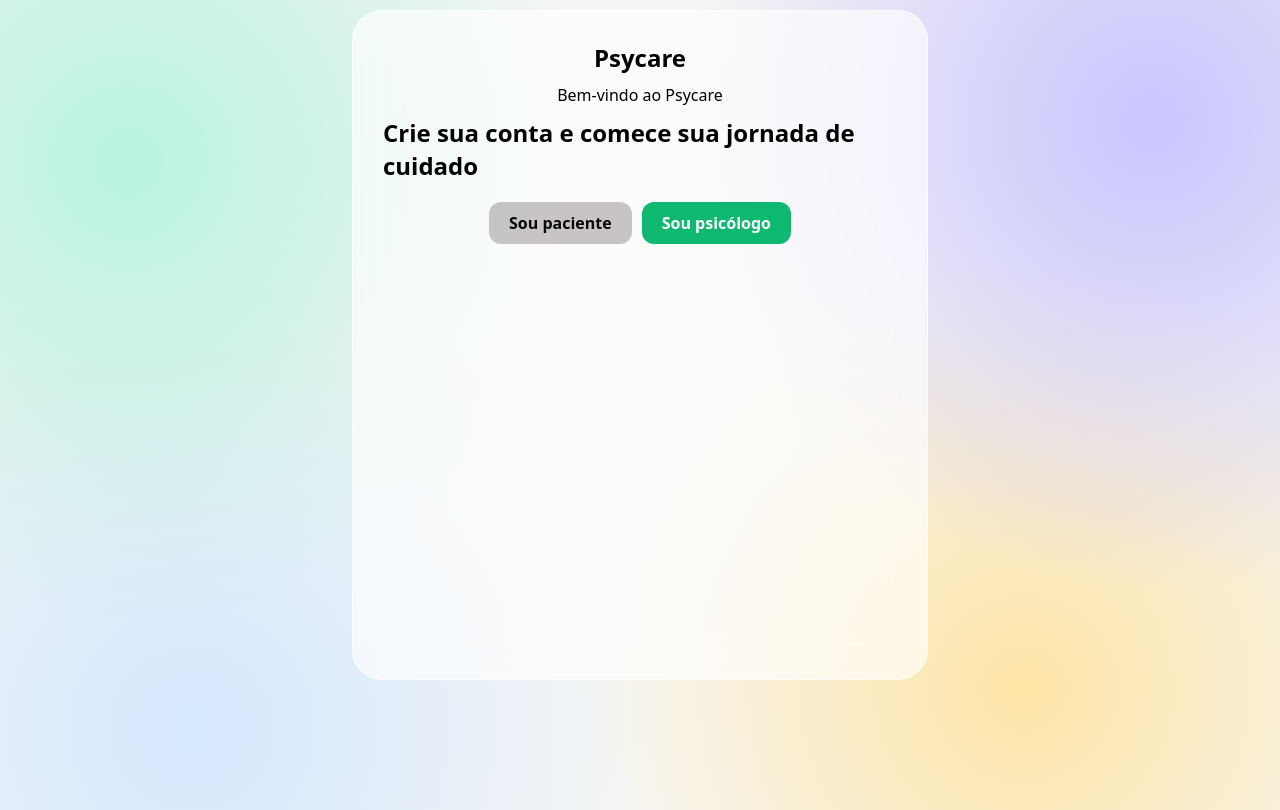
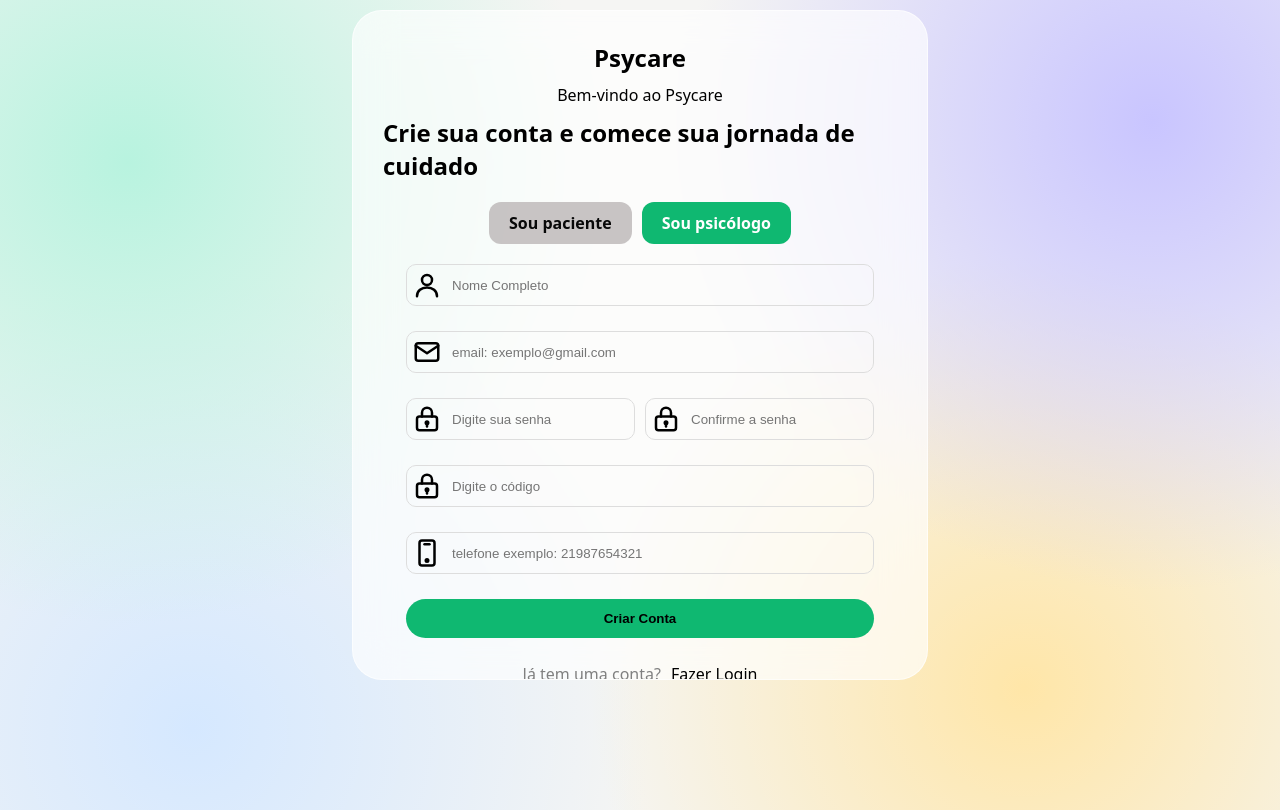
Before and after one commit to LuizKap/Psycare, a React (Vite) app in the folder web/: page /register/psychologist in a window 1280 px wide. Built offline with nearby package versions, Linux system fonts and the light colour scheme.

Commit message:
register psychologist finalizado

```diff
--- a/web/src/App/Routes/Auth/Register/Components/Patient/Patient.css
+++ /dev/null
@@ -1,93 +0,0 @@
-label img {
-    width: 30px;
-}
-
-label input {
-    width: 100%;
-    border: none;
-    outline: none;
-    background: none;
-}
-
-label {
-    display: flex;
-
-    align-items: center;
-    gap: 10px;
-
-    padding: 5px;
-
-    border: 1px solid #ddd;
-    border-radius: 10px;
-}
-
-.input-error {
-    border: 1px solid #e57373;
-}
-
-.input-error input::placeholder {
-    color: #e57373;
-}
-
-
-
-.pass-container {
-    display: flex;
-    gap: 10px;
-}
-
-button {
-    background: #0fb871;
-    border: none;
-    border-radius: 20px;
-    padding: 12px;
-    cursor: pointer;
-    font-weight: 600;
-}
-
-button:hover {
-    background: #0af090;
-}
-
-.log-in {
-    display: flex;
-    justify-content: center;
-    gap: 10px;
-}
-
-.log-in span {
-    color: gray;
-}
-
-.log-in a {
-    color: black;
-}
-
-.form-error {
-    color: red;
-    font-size: 1rem;
-    align-self: center;
-}
-
-form {
-    display: flex;
-    flex-direction: column;
-    gap: 25px;
-
-    z-index: 1;
-}
-
-.register-content {
-    position: relative;
-    display: flex;
-
-}
-
-.calmness-login {
-    position: absolute;
-    right: -230px;
-    bottom: 0;
-    z-index: 2;
-    width: 300px;
-
-}
--- a/web/src/App/Routes/Auth/Register/Components/Patient/Patient.tsx
+++ b/web/src/App/Routes/Auth/Register/Components/Patient/Patient.tsx
@@ -1,7 +1,6 @@
 import { useState } from "react"
 import { Link, useNavigate } from "react-router"
 import type { SubmitEvent } from "react"
-import './Patient.css'
 import type { ApiError, FormError } from "../types"
 
 
@@ -15,8 +14,8 @@ function RegisterPatient() {
 
     const [loading, setLoading] = useState<boolean>(false)
 
-    function hasError(field: string) {
-        return formErrors?.some(error => error.path.includes(field))
+    function getError(field: string) {
+        return formErrors?.find(error => error.path.includes(field))?.message
     }
 
 
@@ -38,7 +37,7 @@ function RegisterPatient() {
                     'Content-Type': 'application/json'
                 },
                 body: JSON.stringify({
-                    name: formData.get('username'),
+                    name: formData.get('name'),
                     email: formData.get('email'),
                     password: formData.get('password'),
                     confirmPassword: formData.get('confirmPassword'),
@@ -60,38 +59,46 @@ function RegisterPatient() {
     }
 
     return (
-
-        <div className="register-content">
+        <>
             <form onSubmit={handleSubmit}>
 
-                <label htmlFor="username" className={hasError("name") ? "input-error" : ""}>
+                {getError('name') && <span className="error-message">{getError('name')}</span>}
+
+                <label htmlFor="name" className={getError("name") ? "input-error" : ""}>
                     <img src="/profile/user.svg" alt="" />
-                    <input type="text" name="username" id="username" placeholder="Nome Completo" />
+                    <input type="text" name="name" id="name" placeholder="Nome Completo" />
                 </label>
 
-                <label htmlFor="email" className={hasError("email") ? "input-error" : ""}>
+                {getError('email') && <span className="error-message">{getError('email')}</span>}
+
+                <label htmlFor="email" className={getError("email") ? "input-error" : ""}>
                     <img src="/profile/email.svg" alt="" />
                     <input type="email" name="email" id="email" placeholder="email: exemplo@gmail.com" />
                 </label>
 
+                {getError('password') && <span className="error-message">{getError('password')}</span>}
+                {getError('confirmPassword') && <span className="error-message">{getError('confirmPassword')}</span>}
+
                 <div className="pass-container">
-                    <label htmlFor="password" className={hasError("password") ? "input-error" : ""}>
+                    <label htmlFor="password" className={getError("password") ? "input-error" : ""}>
                         <img src="/profile/password.svg" alt="" />
                         <input type="password" name="password" id="password" placeholder="Digite sua senha" />
                     </label>
 
-                    <label htmlFor="confirmPassword" className={hasError("password") ? "input-error" : ""}>
+                    <label htmlFor="confirmPassword" className={getError("confirmPassword") ? "input-error" : ""}>
                         <img src="/profile/password.svg" alt="" />
                         <input type="password" name="confirmPassword" id="confirmPassword" placeholder="Confirme a senha" />
                     </label>
                 </div>
 
-                <label htmlFor="phone" className={hasError("phone") ? "input-error" : ""}>
+                {getError('phone') && <span className="error-message">{getError('phone')}</span>}
+
+                <label htmlFor="phone" className={getError("phone") ? "input-error" : ""}>
                     <img src="/profile/phone.svg" alt="" />
                     <input type="tel" name="phone" id="phone" placeholder="telefone exemplo: 21987654321" />
                 </label>
 
-                {error && <p className="form-error">{error}</p>}
+                {error && <p className="form-error">Erro: {error}</p>}
 
                 <button type="submit" disabled={loading}>{loading ? "Criando conta..." : "Criar Conta"}</button>
 
@@ -101,9 +108,7 @@ function RegisterPatient() {
                 </div>
 
             </form>
-
-            <img src="/emotions/calmness-login.png" alt="" className="calmness-login" />
-        </div>
+        </>
     )
 
 }
--- a/web/src/App/Routes/Auth/Register/Components/Psychologist/Psychologist.tsx
+++ b/web/src/App/Routes/Auth/Register/Components/Psychologist/Psychologist.tsx
@@ -1,15 +1,119 @@
+import { useState, type SubmitEvent } from "react"
+import { Link, useNavigate } from "react-router"
+import type { ApiError, FormError } from "../types"
+
 
 
 function RegisterPsychologist() {
 
-    function handleSubmit(){
+    const navigate = useNavigate()
+
+    const [error, setError] = useState<string | null>(null)
+
+    const [formErrors, setFormErrors] = useState<FormError[] | null>(null)
+
+    const [loading, setLoading] = useState<boolean>(false)
+
+    function getError(field: string) {
+        return formErrors?.find(error => error.path.includes(field))?.message
+    }
 
 
+    async function handleSubmit(event: SubmitEvent<HTMLFormElement>) {
+        event.preventDefault()
+
+        setError(null)
+        setFormErrors(null)
+
+        const formData = new FormData(event.currentTarget)
+
+        try {
+            setLoading(true)
+
+            const response = await fetch('/auth/register/psychologist', {
+                method: 'POST',
+                headers: {
+                    'Content-Type': 'application/json'
+                },
+                body: JSON.stringify({
+                    name: formData.get('name'),
+                    email: formData.get('email'),
+                    password: formData.get('password'),
+                    confirmPassword: formData.get('confirmPassword'),
+                    entryCode: formData.get('entryCode'),
+                    phone: formData.get('phone')
+                })
+            })
+
+            if (!response.ok) {
+                const data: ApiError = await response.json()
+                setError(data.message)
+                setFormErrors(data.errors)
+                return
+            }
+
+            navigate('/')
+
+        } finally { setLoading(false) }
 
     }
 
     return (
-        <form onSubmit={handleSubmit}></form>
+        <form onSubmit={handleSubmit}>
+
+            {getError('name') && <span className="error-message">{getError('name')}</span>}
+
+            <label htmlFor="name" className={getError("name") ? "input-error" : ""}>
+                <img src="/profile/user.svg" alt="" />
+                <input type="text" name="name" id="name" placeholder="Nome Completo" />
+            </label>
+
+            {getError('email') && <span className="error-message">{getError('email')}</span>}
+
+            <label htmlFor="email" className={getError("email") ? "input-error" : ""}>
+                <img src="/profile/email.svg" alt="" />
+                <input type="email" name="email" id="email" placeholder="email: exemplo@gmail.com" />
+            </label>
+
+            {getError('password') && <span className="error-message">{getError('password')}</span>}
+            {getError('confirmPassword') && <span className="error-message">{getError('confirmPassword')}</span>}
+
+            <div className="pass-container">
+                <label htmlFor="password" className={getError("password") ? "input-error" : ""}>
+                    <img src="/profile/password.svg" alt="" />
+                    <input type="password" name="password" id="password" placeholder="Digite sua senha" />
+                </label>
+
+                <label htmlFor="confirmPassword" className={getError("password") ? "input-error" : ""}>
+                    <img src="/profile/password.svg" alt="" />
+                    <input type="password" name="confirmPassword" id="confirmPassword" placeholder="Confirme a senha" />
+                </label>
+            </div>
+
+            {getError('entryCode') && <span className="error-message">{getError('entryCode')}</span>}
+
+            <label htmlFor="entryCode" className={getError("entryCode") ? "input-error" : ""}>
+                <img src="/profile/password.svg" alt="" />
+                <input type="text" name="entryCode" id="entryCode" placeholder="Digite o código" />
+            </label>
+
+            {getError('phone') && <span className="error-message">{getError('phone')}</span>}
+
+            <label htmlFor="phone" className={getError("phone") ? "input-error" : ""}>
+                <img src="/profile/phone.svg" alt="" />
+                <input type="tel" name="phone" id="phone" placeholder="telefone exemplo: 21987654321" />
+            </label>
+
+            {error && <p className="form-error">Erro: {error}</p>}
+
+            <button type="submit" disabled={loading}>{loading ? "Criando conta..." : "Criar Conta"}</button>
+
+            <div className="log-in">
+                <span>Já tem uma conta?</span>
+                <Link to='/login/patient'>Fazer Login</Link>
+            </div>
+
+        </form>
     )
 
 }
--- a/web/src/App/Routes/Auth/Register/Register.css
+++ b/web/src/App/Routes/Auth/Register/Register.css
@@ -2,7 +2,7 @@
     display: flex;
     flex-direction: column;
     align-items: center;
-
+    overflow: auto;
 
     width: 45%;
     height: 670px;
@@ -16,6 +16,12 @@
 
     border: 1px solid #ffffff99;
     border-radius: 30px;
+
+}
+
+.register-content {
+    position: relative;
+    display: flex;
 
 }
 
@@ -45,4 +51,101 @@
 .switch-role a.active {
     background: #0fb871;
     color: white;
+
+    transition: .3s;
 }
+
+label img {
+    width: 30px;
+}
+
+label input {
+    width: 100%;
+    border: none;
+    outline: none;
+    background: none;
+}
+
+label {
+    display: flex;
+
+    align-items: center;
+    gap: 10px;
+
+    padding: 5px;
+
+    border: 1px solid #ddd;
+    border-radius: 10px;
+}
+
+.input-error {
+    border: 1px solid #e57373;
+}
+
+.input-error input::placeholder {
+    color: #e57373;
+}
+
+
+
+.pass-container {
+    display: flex;
+    gap: 10px;
+}
+
+button {
+    background: #0fb871;
+    border: none;
+    border-radius: 20px;
+    padding: 12px;
+    cursor: pointer;
+    font-weight: 600;
+}
+
+button:hover {
+    background: #0af090;
+}
+
+.log-in {
+    display: flex;
+    justify-content: center;
+    gap: 10px;
+}
+
+.log-in span {
+    color: gray;
+}
+
+.log-in a {
+    color: black;
+}
+
+form {
+    display: flex;
+    flex-direction: column;
+    gap: 25px;
+
+    z-index: 1;
+}
+
+.form-error {
+    color: red;
+    font-size: 1rem;
+    align-self: center;
+}
+
+.error-message{
+    color: red;
+    font-weight: 600;
+}
+
+
+
+/* .calmness-login {
+    position: absolute;
+    right: -230px;
+    bottom: 0;
+    z-index: 2;
+    width: 300px;
+
+} */
--- a/web/src/App/Routes/Auth/Register/Register.tsx
+++ b/web/src/App/Routes/Auth/Register/Register.tsx
@@ -23,7 +23,9 @@ function Register() {
 
             </div>
 
-            <Outlet />
+            <div className="register-content">
+                <Outlet />
+            </div>
 
         </section>
     )
```
Also changed, not shown: web/src/App/Routes/Auth/Register/Components/types.ts (+5 -5 lines), web/src/App/Routes/Auth/Register/Components/Psychologist/Psychologist.css (deleted).
